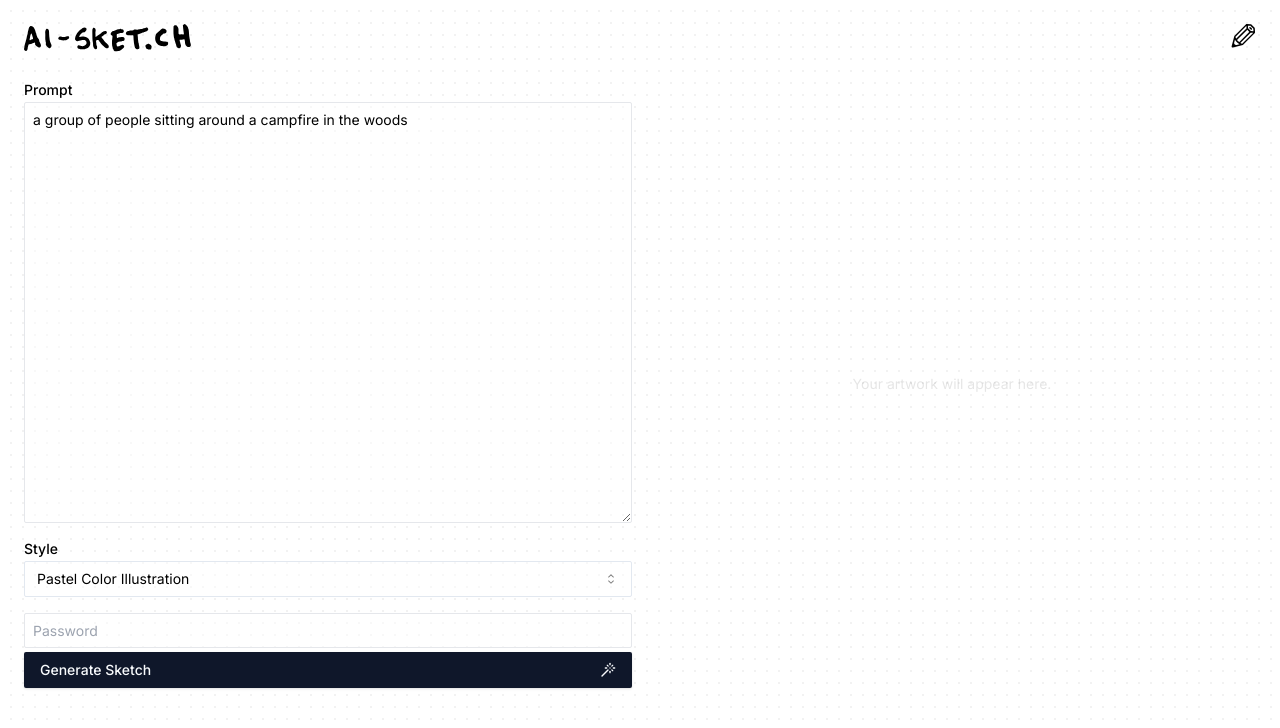
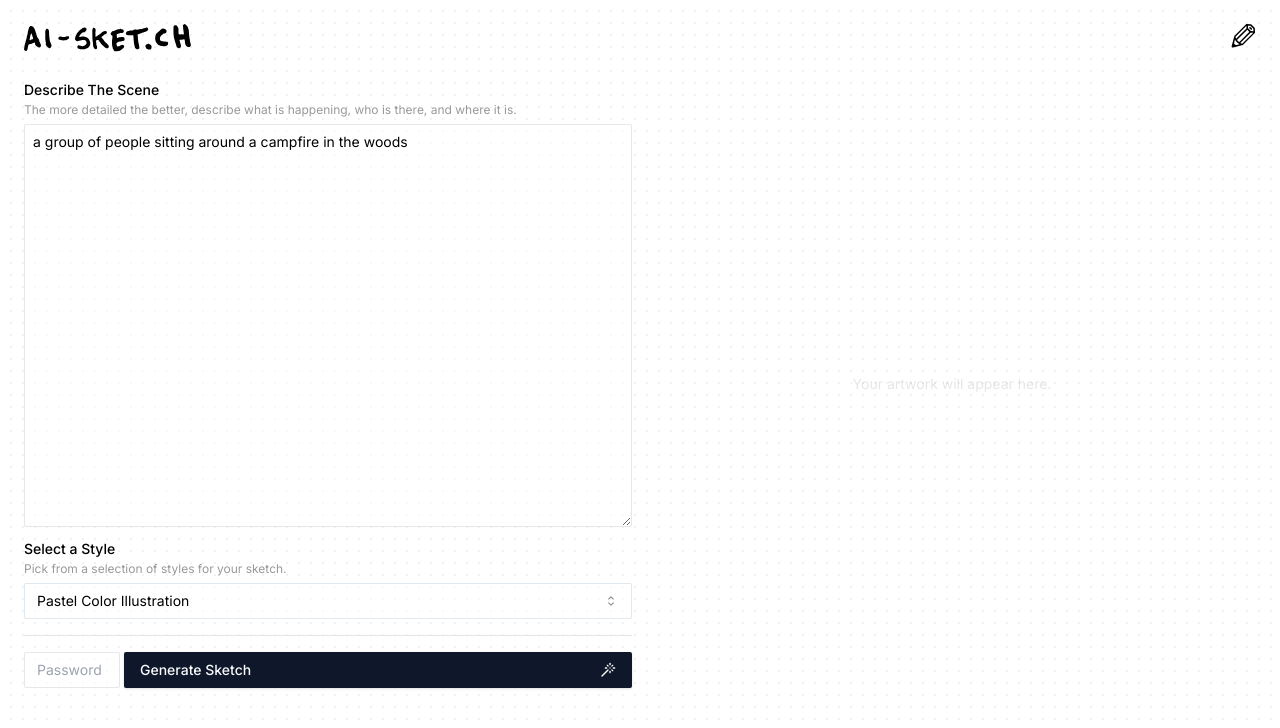
Before and after one commit to richcahill/ai-sket.ch, a Next.js app: page / in a window 1280 px wide. Shown: the top 728 px of the page. Built offline with nearby package versions, Linux system fonts and the light colour scheme.

Commit message:
slight styling changing

```diff
--- a/src/components/generator.tsx
+++ b/src/components/generator.tsx
@@ -27,6 +27,7 @@ const Generator = () => {
     if (!pwCheck.success) {
       await console.log(checkPassword(password));
       setError("Incorrect password, ask rich@rc3.me for access.");
+      setPassword("");
       setLoading(false);
       return;
     }
@@ -49,11 +50,13 @@ const Generator = () => {
 
   return (
     <div className="gap-4 w-full p-4 rounded-md flex md:flex-row flex-col h-full items-stretch">
-      <div className="flex md:w-1/2 flex-col gap-4">
+      <div className="flex md:w-1/2 flex-col gap-3">
         <div className="flex flex-col gap-0.5 flex-1">
-          <label htmlFor="prompt" className="font-medium text-sm">
-            Prompt
-          </label>
+          <div className="font-medium text-sm">Describe The Scene</div>
+          <div className="text-xs opacity-40 mb-1">
+            The more detailed the better, describe what is happening, who is
+            there, and where it is.
+          </div>
           <textarea
             value={prompt}
             onChange={(e) => setPrompt(e.target.value)}
@@ -61,24 +64,27 @@ const Generator = () => {
           />
         </div>
         <div className="flex flex-col gap-0.5 ">
-          <label htmlFor="prompt" className="font-medium text-sm">
-            Style
-          </label>
+          <div className="font-medium text-sm">Select a Style</div>
+          <div className="text-xs opacity-40 mb-1">
+            Pick from a selection of styles for your sketch.
+          </div>
           <StyleSelector
             selectedStyle={styles[0]}
             setSelectedStyle={setSelectedStyle}
           />
         </div>
-        <div className="flex flex-col gap-1">
+        <div className="flex gap-1 border-t border-zinc-200 pt-4 mt-1">
           <input
             type="password"
             placeholder="Password"
-            className="border p-2 leading-tight bg-white/40 rounded-sm text-sm"
+            className={`border p-2 px-3 leading-tight bg-white/40 rounded-sm text-sm w-24 ${
+              error ? "outline outline-1 outline-red-500" : ""
+            }`}
             value={password}
             onChange={(e) => setPassword(e.target.value)}
           />
           <Button
-            className="rounded-sm flex justify-between"
+            className="rounded-sm flex justify-between flex-1"
             onClick={generateImage}
             disabled={loading}
           >
```
